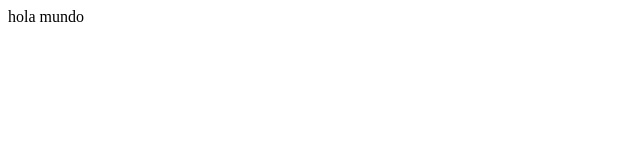
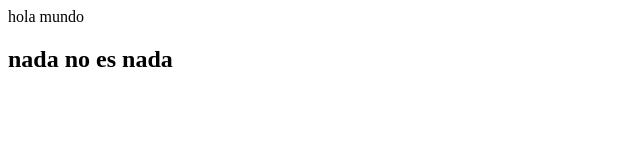
Before and after one commit to hugofernandomendezhurtado47-afk/mi-primer-proyecto, a plain HTML site: page index.html in a window 1280 px wide. Shown: the whole page, without its empty margins (0-640 px from the left). Drawn offline with Linux system fonts and the light colour scheme.

Commit message:
second change

```diff
--- a/index.html
+++ b/index.html
@@ -1 +1,4 @@
 <p1> hola mundo</p1>
+<h2>
+    nada no es nada
+    </h2>
```
